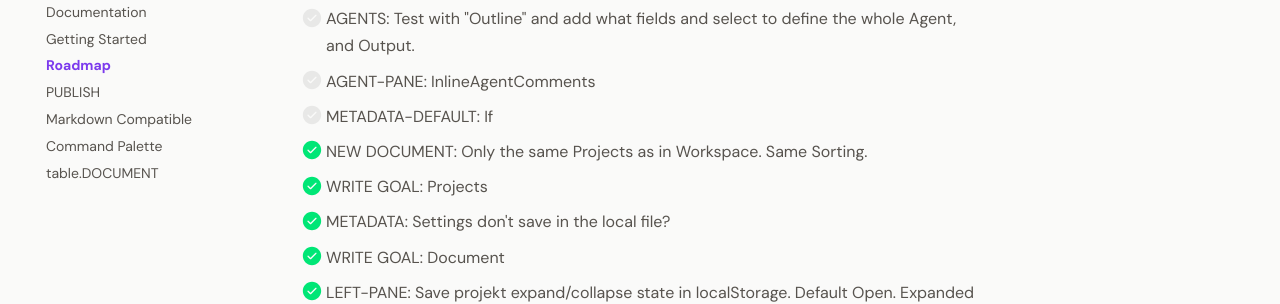
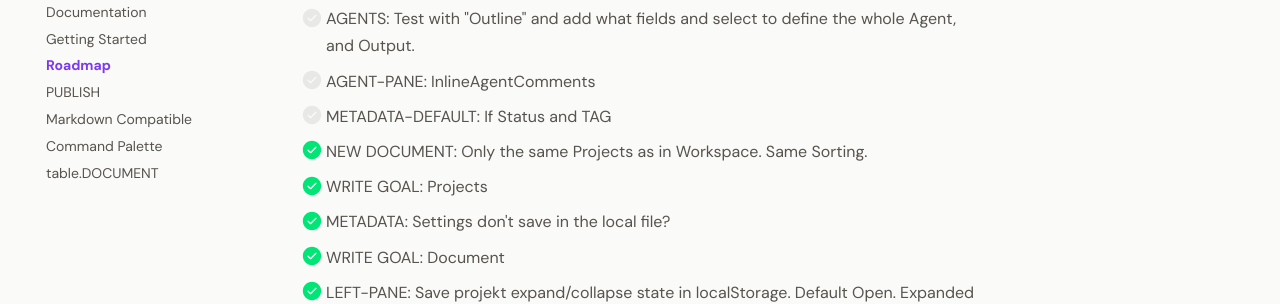
Before and after one commit to larssonhthomas-afk/writebase-docs, an MkDocs documentation site: the page built from docs/009-roadmap.md, in a window 1280 px wide and 900 px high, scrolled down 845 px. Shown: the part 154-458 px from the top of the window. Built offline with MkDocs 1.6.1 and Material for MkDocs 9.7.7, drawn with Linux system fonts in a browser that asks for light colours; some web fonts are replaced.

Commit message:
Update 009-roadmap.md

```diff
--- a/docs/009-roadmap.md
+++ b/docs/009-roadmap.md
@@ -40,7 +40,7 @@ This Backlog has a priority 1-3.
 - [ ] AGENTS: Test with "Outline" and add what fields and select to define the whole Agent, and Output.
 - [ ] AGENT-PANE: InlineAgentComments
 
-- [ ] METADATA-DEFAULT: If
+- [ ] METADATA-DEFAULT: If Status and TAG
 - [x] NEW DOCUMENT: Only the same Projects as in Workspace. Same Sorting.
 - [x] WRITE GOAL: Projects
 - [x] METADATA: Settings don't save in the local file?
```
